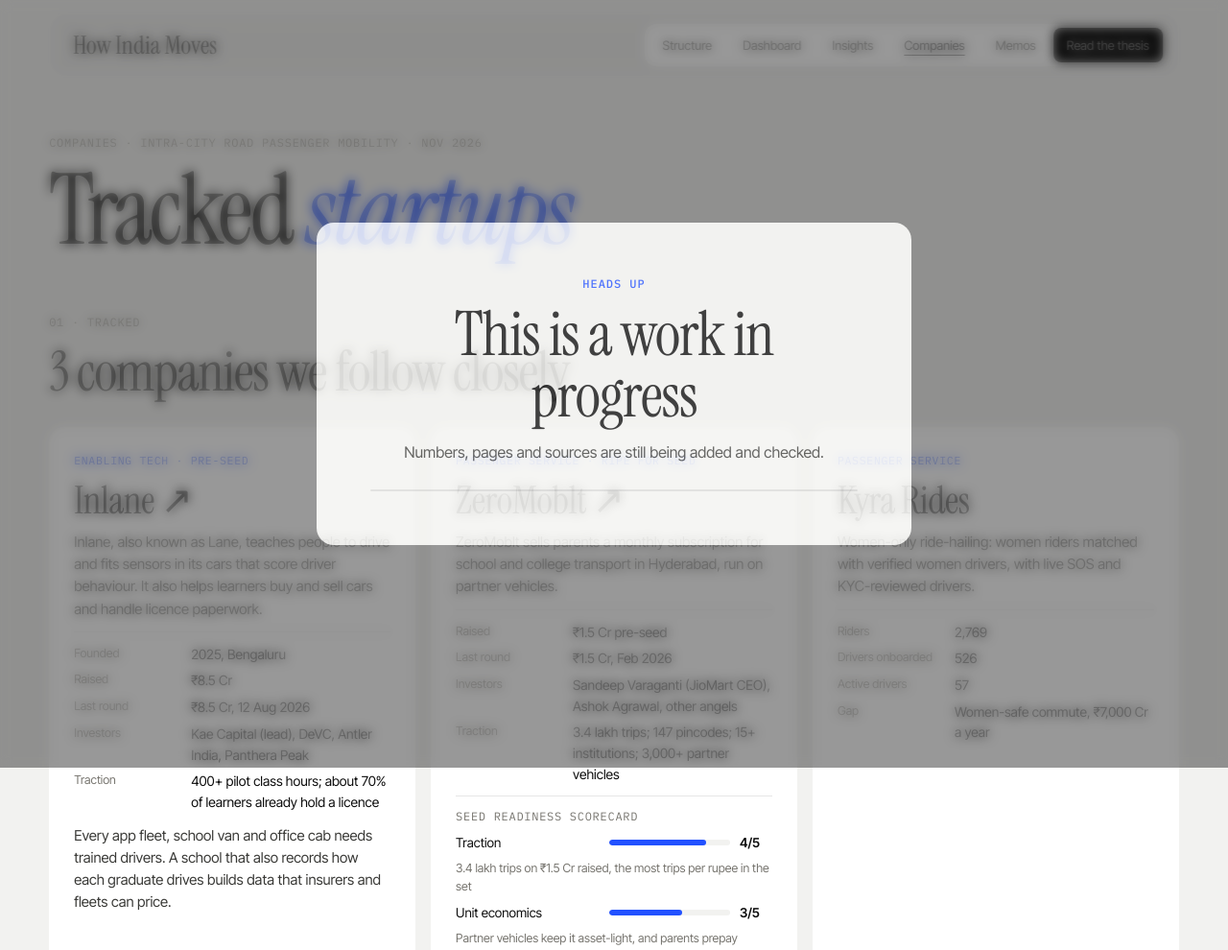
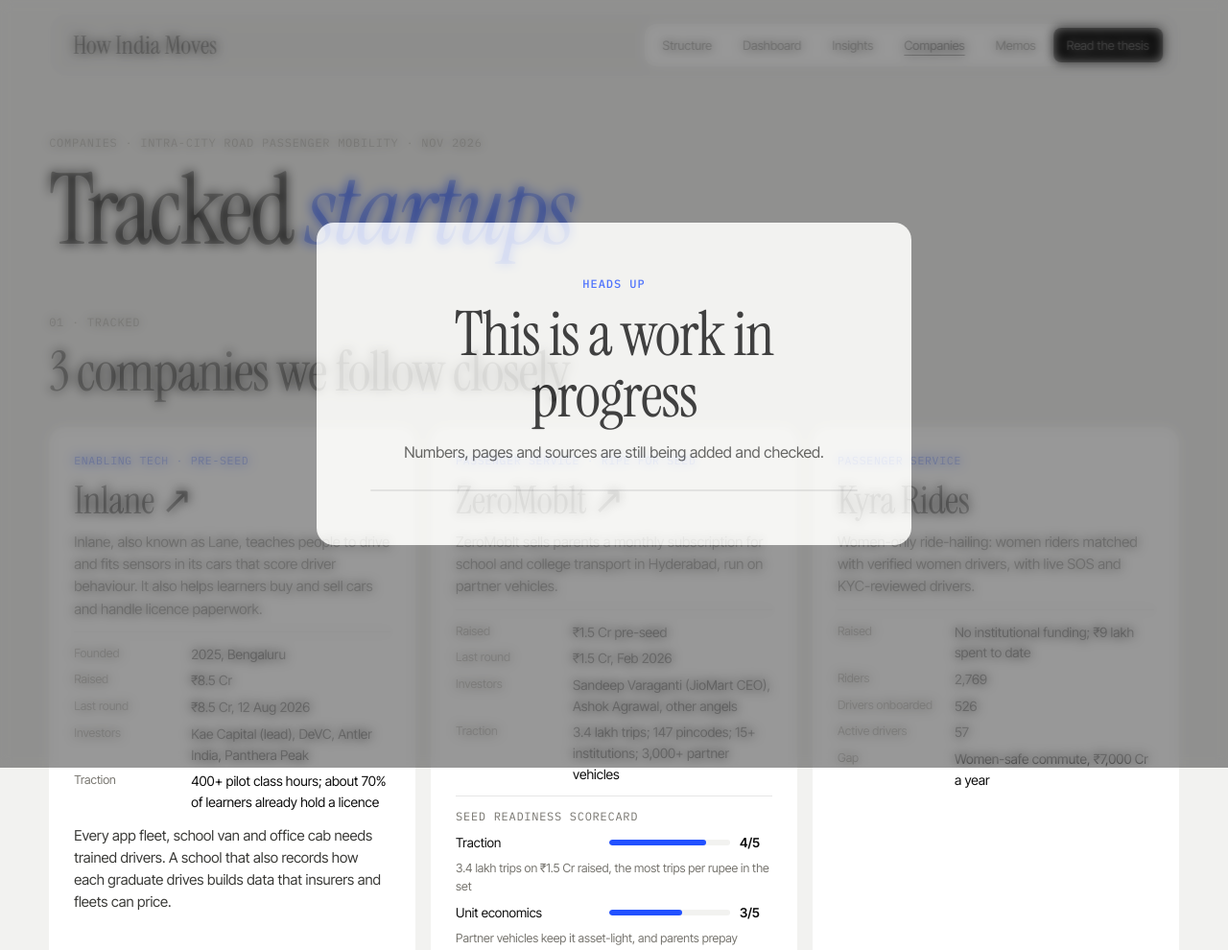
Before and after one commit to shivanshpahwa741-sudo/Mobility-dashboard, a plain HTML site: page companies/index.html in a window 1280 px wide. Shown: the top 990 px of the page at 96% size. Drawn offline with Linux system fonts and the light colour scheme.

Commit message:
Kyra: funding and spend
Co-Authored-By: Claude Opus 5.5 <noreply@anthropic.com>

```diff
--- a/companies/index.html
+++ b/companies/index.html
@@ -96,7 +96,7 @@ tr:last-child td{border-bottom:0}
       <span class="tag">Passenger service</span>
       <h3><a href="https://kyrarides.in/" target="_blank" rel="noopener">Kyra Rides</a></h3>
       <p>Women-only ride-hailing: women riders matched with verified women drivers, with live SOS and KYC-reviewed drivers.</p>
-      <dl class="kv"><dt>Riders</dt><dd>2,769</dd><dt>Drivers onboarded</dt><dd>526</dd><dt>Active drivers</dt><dd>57</dd><dt>Gap</dt><dd>Women-safe commute, ₹7,000 Cr a year</dd></dl>
+      <dl class="kv"><dt>Raised</dt><dd>No institutional funding; ₹9 lakh spent to date</dd><dt>Riders</dt><dd>2,769</dd><dt>Drivers onboarded</dt><dd>526</dd><dt>Active drivers</dt><dd>57</dd><dt>Gap</dt><dd>Women-safe commute, ₹7,000 Cr a year</dd></dl>
     </article>
   </div>
 </section>
```
Also changed, not shown: thesis/index.html (+1 -1 lines).
